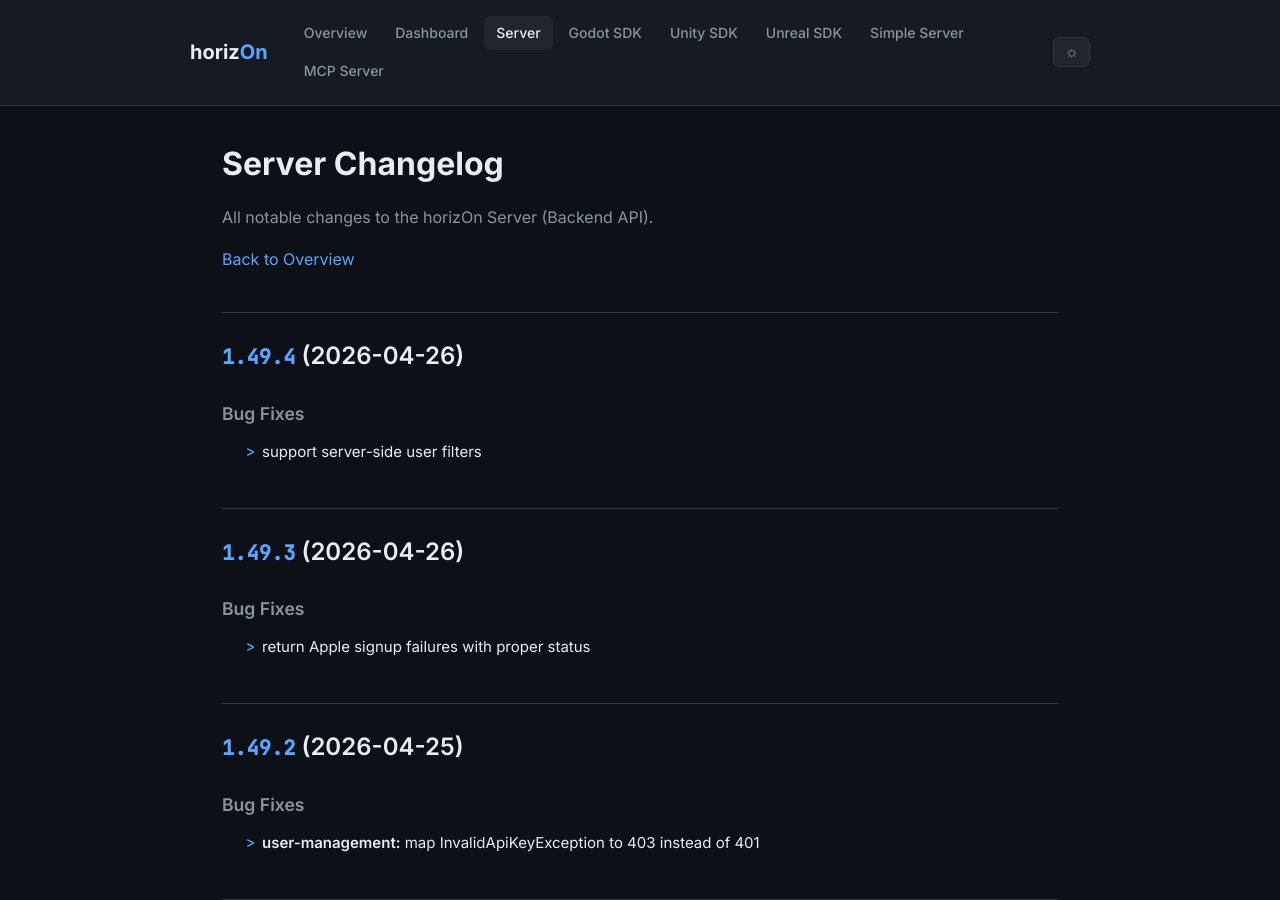
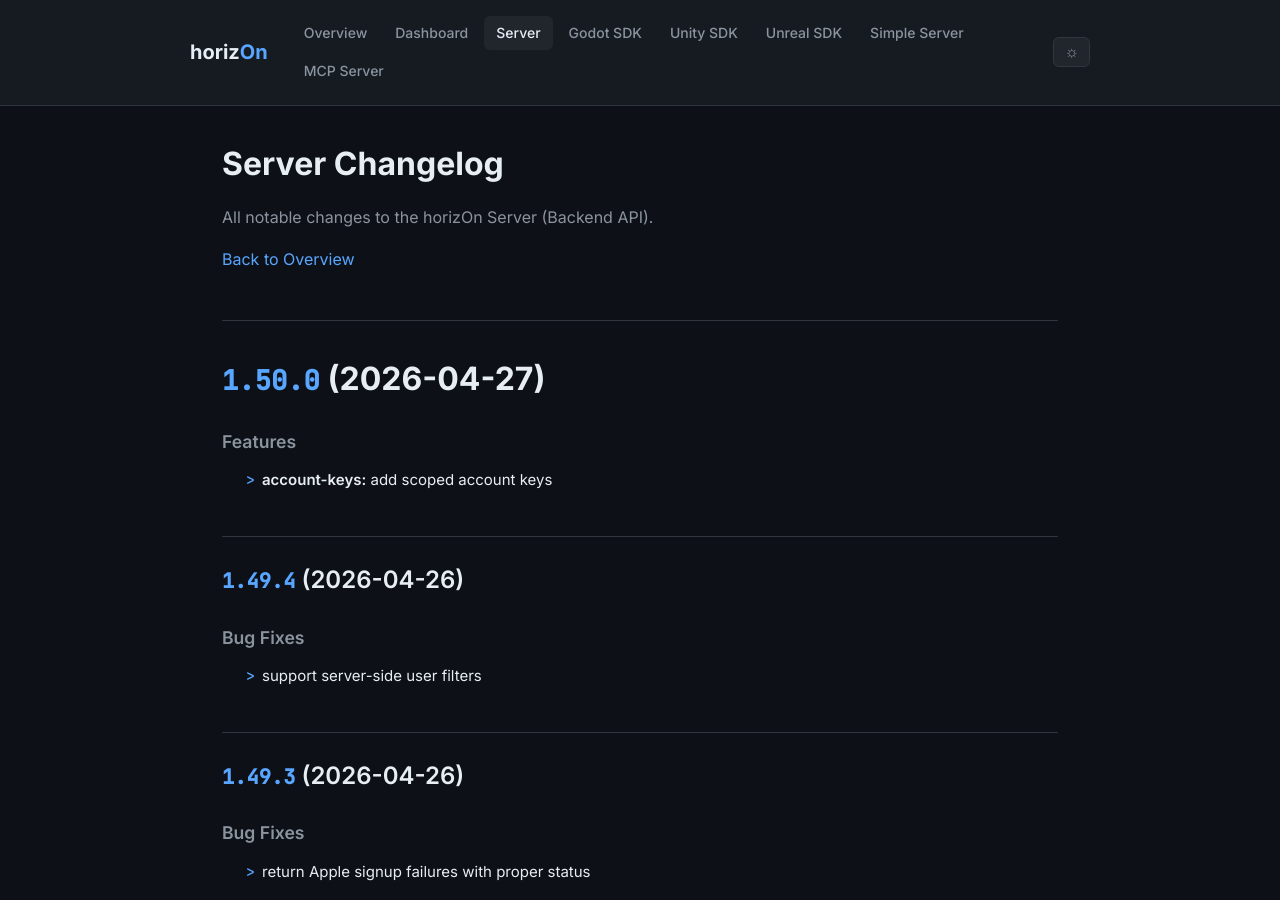
Before and after one commit to ProjectMakersDE/horizOn-Changelog, a Jekyll site: the page built from server-changelog.md, in a window 1280 px wide and 900 px high. Built offline with Jekyll 4.4.1, drawn with Linux system fonts in a browser that asks for light colours.

Commit message:
chore: sync changelogs [skip ci]

```diff
--- a/server-changelog.md
+++ b/server-changelog.md
@@ -8,6 +8,13 @@ title: Server Changelog
 All notable changes to the horizOn Server (Backend API).
 
 [Back to Overview](.)
+
+# [1.50.0](https://github.com/ProjectMakersDE/horizOn-Server/compare/v1.49.4...v1.50.0) (2026-04-27)
+
+
+### Features
+
+* **account-keys:** add scoped account keys ([d247ecb](https://github.com/ProjectMakersDE/horizOn-Server/commit/d247ecb9ee267b3be3f27f1b5a2f998643803c24))
 
 ## [1.49.4](https://github.com/ProjectMakersDE/horizOn-Server/compare/v1.49.3...v1.49.4) (2026-04-26)
 
```
Also changed, not shown: index.md (+1 -1 lines).
